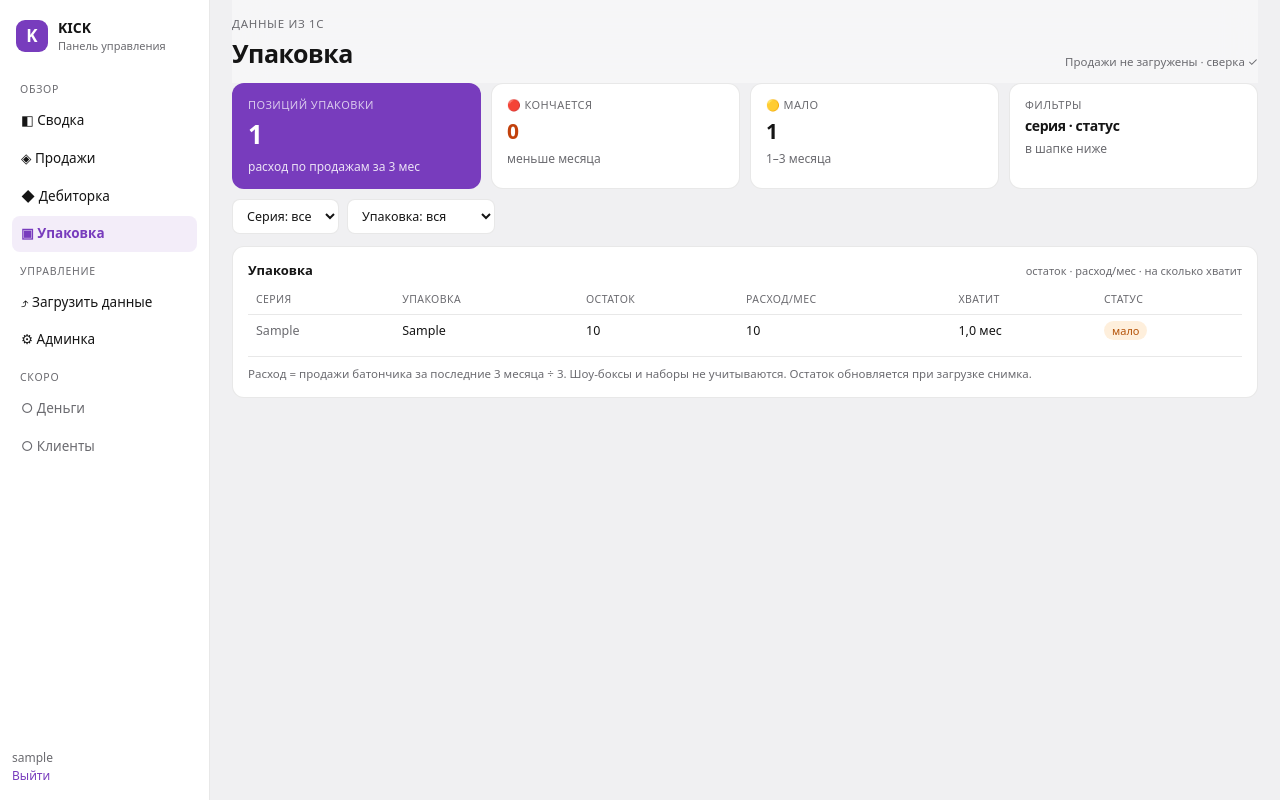
After one commit to Blankeevich/kick-dashboard, a Django app: page /upakovka/ in a window 1280 px wide. The commit adds this page. Run offline with Django 5.2, Linux system fonts and the light colour scheme; a user stored in the database is signed in; tables that the repository leaves empty hold one stand-in row (values such as "Sample post").

Commit message:
Модуль Упаковка: остаток, расход по продажам, на сколько хватит, фильтры серия/используемая

```diff
--- a/dashboard/metrics.py
+++ b/dashboard/metrics.py
@@ -145,3 +145,49 @@ def filter_options(year):
                          .values_list('client', flat=True)))
     channels = [c[0] for c in Client.CHANNELS]
     return {'managers': managers, 'clients': clients, 'channels': channels}
+
+
+def _last3_sku_qty():
+    """Продажи по SKU в штуках за последние 3 месяца (по SkuFact)."""
+    from django.db.models import Max
+    last = SkuFact.objects.aggregate(y=Max('year'))['y']
+    if not last:
+        return {}, None
+    months = sorted(set(SkuFact.objects.filter(year=last).values_list('month', flat=True)))
+    m3 = months[-3:] if len(months) >= 3 else months
+    qty = {}
+    for r in (SkuFact.objects.filter(year=last, month__in=m3)
+              .values('sku_raw').annotate(q=Sum('qty'))):
+        qty[r['sku_raw']] = r['q'] or 0
+    return qty, len(m3)
+
+
+def packaging_status(series=None, used=None):
+    """Статус упаковки: остаток, расход/мес по продажам, на сколько хватит."""
+    from .models import PackagingItem
+    sku_qty, nmon = _last3_sku_qty()
+    nmon = nmon or 3
+    rows = []
+    for it in PackagingItem.objects.all():
+        q3 = sku_qty.get(it.sku, 0)
+        rate = q3 / nmon if q3 else 0
+        months = (it.stock / rate) if rate > 0 else None
+        is_used = it.is_active_manual if it.is_active_manual is not None else (rate > 0)
+        if series and it.series != series:
+            continue
+        if used == 'yes' and not is_used:
+            continue
+        if used == 'no' and is_used:
+            continue
+        status = ('crit' if months is not None and months < 1
+                  else 'warn' if months is not None and months < 3
+                  else 'ok' if months is not None else 'idle')
+        rows.append({'upak': it.upak, 'series': it.series, 'stock': it.stock,
+                     'rate': round(rate), 'months': months, 'status': status, 'used': is_used})
+    rows.sort(key=lambda r: (r['months'] if r['months'] is not None else 9e9))
+    return rows
+
+
+def packaging_series_list():
+    from .models import PackagingItem
+    return sorted(set(PackagingItem.objects.exclude(series='').values_list('series', flat=True)))
--- a/dashboard/models.py
+++ b/dashboard/models.py
@@ -141,3 +141,21 @@ class SalesPlan(models.Model):
 
     def __str__(self):
         return f'{self.month:02d}.{self.year} {self.manager or "все"} — {self.amount:,} ₽'
+
+
+class PackagingItem(models.Model):
+    """Справочник упаковки: связь с батончиком (для расхода по продажам) + остаток."""
+    upak = models.CharField('Упаковка', max_length=255, unique=True)
+    sku = models.CharField('Батончик (SKU для расхода)', max_length=255, db_index=True)
+    series = models.CharField('Серия', max_length=40, blank=True)
+    stock = models.BigIntegerField('Остаток', default=0)
+    is_active_manual = models.BooleanField('Используется (ручной флаг)', null=True, blank=True,
+                                           help_text='Пусто = определяется автоматически по продажам')
+
+    class Meta:
+        verbose_name = 'Упаковка'
+        verbose_name_plural = 'Справочник упаковки'
+        ordering = ['series', 'upak']
+
+    def __str__(self):
+        return self.upak
--- a/dashboard/templates/dashboard/base.html
+++ b/dashboard/templates/dashboard/base.html
@@ -100,6 +100,7 @@ tbody tr[onclick]{cursor:pointer}tbody tr[onclick]:hover td{background:var(--sf2
       <a class="ni {% if page == 'svodka' %}on{% endif %}" href="{% url 'svodka' %}">◧ Сводка</a>
       <a class="ni {% if page == 'prodazhi' %}on{% endif %}" href="{% url 'prodazhi' %}">◈ Продажи</a>
       <a class="ni {% if page == 'debitorka' %}on{% endif %}" href="{% url 'debitorka' %}">◆ Дебиторка</a>
+      <a class="ni {% if page == 'upakovka' %}on{% endif %}" href="{% url 'upakovka' %}">▣ Упаковка</a>
       <div class="ng">Управление</div>
       <a class="ni {% if page == 'upload' %}on{% endif %}" href="{% url 'upload' %}">⤴ Загрузить данные</a>
       <a class="ni" href="/admin/">⚙ Админка</a>
--- /dev/null
+++ b/dashboard/templates/dashboard/upakovka.html
@@ -0,0 +1,53 @@
+{% extends 'dashboard/base.html' %}{% load humanize %}
+{% block title %}Упаковка{% endblock %}
+{% block content %}
+{% if crit %}
+<div class="warnbox" style="margin-bottom:10px;font-size:13px">
+  🔴 <b>Срочно заказать ({{ crit|length }}):</b>
+  {% for r in crit %}{{ r.upak|truncatechars:40 }} ({{ r.months|floatformat:1 }} мес){% if not forloop.last %} · {% endif %}{% endfor %}
+</div>
+{% endif %}
+
+<section class="kpis">
+  <div class="kpi hero"><div class="kl">Позиций упаковки</div><div class="kv">{{ rows|length }}</div><div class="kf">расход по продажам за 3 мес</div></div>
+  <div class="kpi"><div class="kl">🔴 Кончается</div><div class="kv sm bad">{{ crit|length }}</div><div class="kf">меньше месяца</div></div>
+  <div class="kpi"><div class="kl">🟡 Мало</div><div class="kv sm">{{ warn|length }}</div><div class="kf">1–3 месяца</div></div>
+  <div class="kpi"><div class="kl">Фильтры</div><div class="kv sm" style="font-size:14px">серия · статус</div><div class="kf">в шапке ниже</div></div>
+</section>
+
+<form method="get" class="filters">
+  <select name="series" onchange="this.form.submit()">
+    <option value="">Серия: все</option>
+    {% for s in series_list %}<option value="{{ s }}" {% if s == sel_series %}selected{% endif %}>{{ s }}</option>{% endfor %}
+  </select>
+  <select name="used" onchange="this.form.submit()">
+    <option value="">Упаковка: вся</option>
+    <option value="yes" {% if sel_used == 'yes' %}selected{% endif %}>используемая</option>
+    <option value="no" {% if sel_used == 'no' %}selected{% endif %}>не используемая</option>
+  </select>
+  {% if sel_series or sel_used %}<a href="?" class="clearf">сбросить</a>{% endif %}
+</form>
+
+<div class="card wide">
+  <div class="ch"><span>Упаковка</span><small>остаток · расход/мес · на сколько хватит</small></div>
+  <table>
+    <thead><tr><th>Серия</th><th>Упаковка</th><th>Остаток</th><th>Расход/мес</th><th>Хватит</th><th>Статус</th></tr></thead>
+    <tbody>
+      {% for r in rows %}<tr {% if r.status == 'crit' %}class="bad"{% endif %}>
+        <td style="font-weight:400;color:var(--ink2)">{{ r.series }}</td>
+        <td>{{ r.upak|truncatechars:52 }}</td>
+        <td>{{ r.stock|intcomma }}</td>
+        <td>{{ r.rate|intcomma }}</td>
+        <td>{% if r.months != None %}{{ r.months|floatformat:1 }} мес{% else %}—{% endif %}</td>
+        <td>
+          {% if r.status == 'crit' %}<span class="pill red">кончается</span>
+          {% elif r.status == 'warn' %}<span class="pill amb">мало</span>
+          {% elif r.status == 'ok' %}<span class="pill" style="background:rgba(47,168,79,.12);color:#2fa84f">хватает</span>
+          {% else %}<span class="pill">не в обороте</span>{% endif %}
+        </td>
+      </tr>{% endfor %}
+    </tbody>
+  </table>
+  <div class="foot">Расход = продажи батончика за последние 3 месяца ÷ 3. Шоу-боксы и наборы не учитываются. Остаток обновляется при загрузке снимка.</div>
+</div>
+{% endblock %}
--- a/dashboard/views.py
+++ b/dashboard/views.py
@@ -124,5 +124,20 @@ def upload(request):
     return render(request, 'dashboard/upload.html', {'msg': msg, 'page': 'upload'})
 
 
+@login_required
+def upakovka(request):
+    series = request.GET.get('series') or None
+    used = request.GET.get('used') or None
+    rows = metrics.packaging_status(series=series, used=used)
+    crit = [r for r in rows if r['status'] == 'crit']
+    warn = [r for r in rows if r['status'] == 'warn']
+    return render(request, 'dashboard/upakovka.html', {
+        'page': 'upakovka', 'rows': rows, 'crit': crit, 'warn': warn,
+        'series_list': metrics.packaging_series_list(),
+        'sel_series': series or '', 'sel_used': used or '',
+        'cur_year': CUR_YEAR, 'prev_year': PREV_YEAR,
+    })
+
+
 class Login(LoginView):
     template_name = 'dashboard/login.html'
--- a/kick/urls.py
+++ b/kick/urls.py
@@ -8,6 +8,7 @@ urlpatterns = [
     path('', views.svodka, name='svodka'),
     path('prodazhi/', views.prodazhi, name='prodazhi'),
     path('debitorka/', views.debitorka, name='debitorka'),
+    path('upakovka/', views.upakovka, name='upakovka'),
     path('debitorka/<path:client>/', views.debtor, name='debtor'),
     path('upload/', views.upload, name='upload'),
     path('login/', views.Login.as_view(), name='login'),
```
Also changed, not shown: dashboard/admin.py (+9 -1 lines), dashboard/data/packaging_seed.json (added, +1 -0 lines), dashboard/management/commands/seed_packaging.py (added, +22 -0 lines), dashboard/migrations/0002_packagingitem.py (added).
